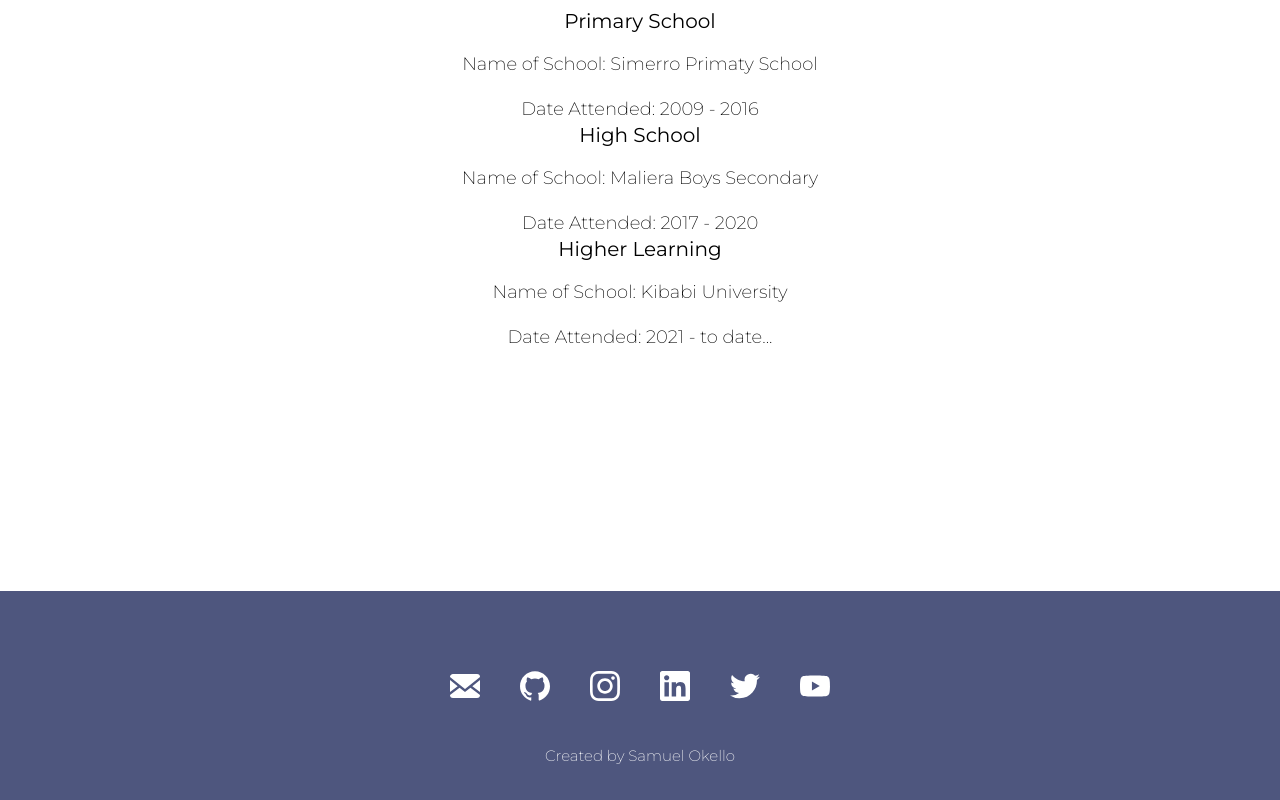
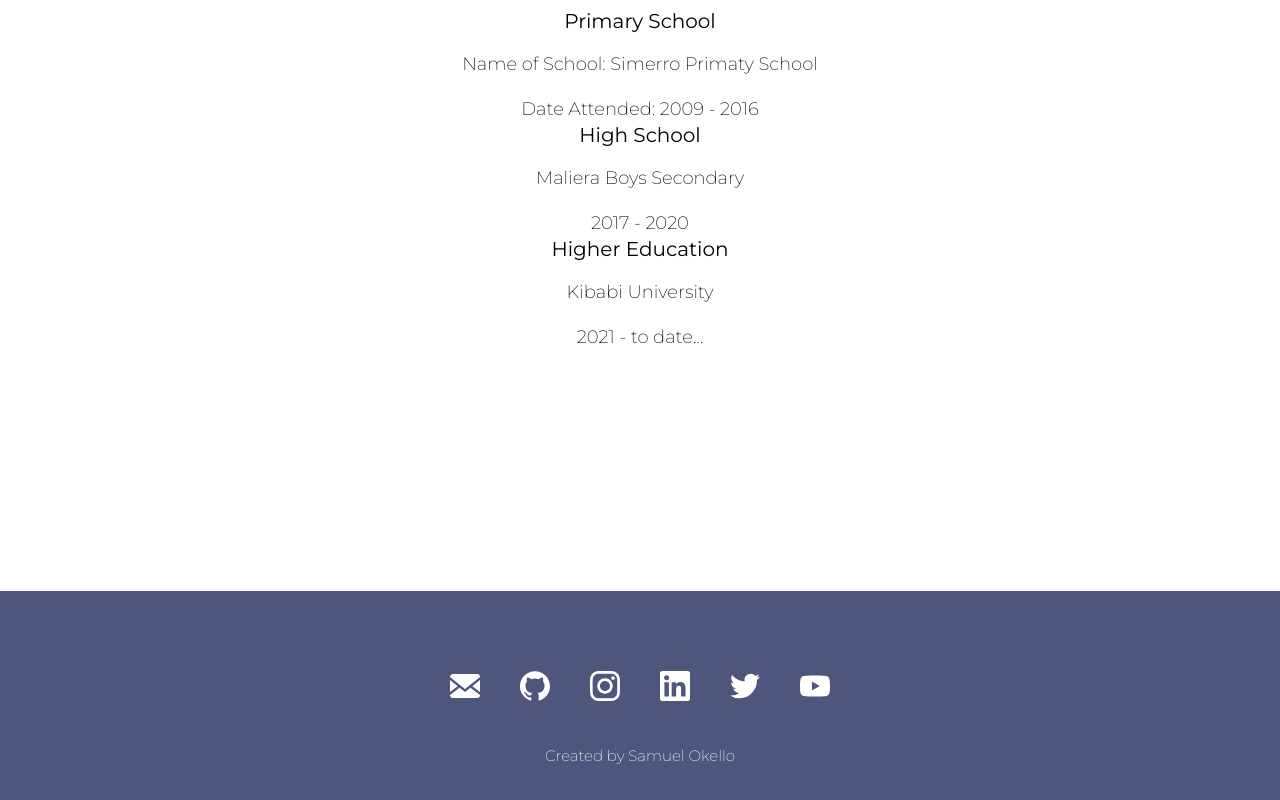
Before and after one commit to OkelloSam21/automatic-octo-rotary-phone, a React (Vite) app: page / in a window 1280 px wide. Shown: the part 2918-3718 px from the top of the page. Built offline with nearby package versions, Linux system fonts and the light colour scheme.

Commit message:
remove the name of school and date

```diff
--- a/src/Components/Education.jsx
+++ b/src/Components/Education.jsx
@@ -20,13 +20,13 @@ const Education = () => {
                 </div>
                 <div className="education-item">
                     <h3>High School</h3>
-                    <p>Name of School: Maliera Boys Secondary </p>
-                    <p>Date Attended: 2017 - 2020</p>
+                    <p>Maliera Boys Secondary </p>
+                    <p>2017 - 2020</p>
                 </div>
                 <div className="education-item">
-                    <h3>Higher Learning</h3>
-                    <p>Name of School: Kibabi University</p>
-                    <p>Date Attended: 2021 - to date...</p>
+                    <h3>Higher Education</h3>
+                    <p>Kibabi University</p>
+                    <p>2021 - to date...</p>
                 </div>
             </div>
         </section>
```
